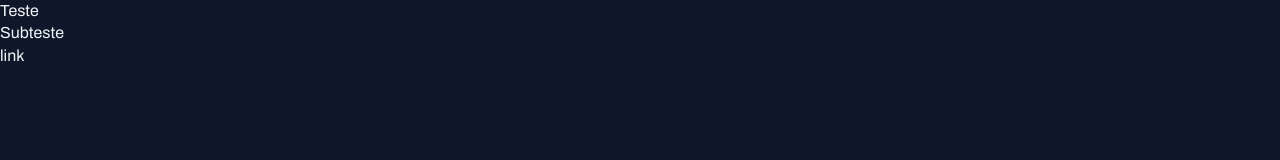
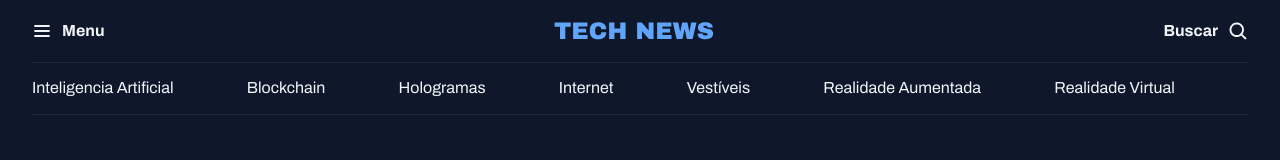
Before and after one commit to juliocesarneri/projeto-portal-de-noticias, a plain HTML site: page index.html in a window 1280 px wide. Drawn offline with Linux system fonts and the light colour scheme.

Commit message:
Criando o header na aplicação

```diff
--- a/index.html
+++ b/index.html
@@ -10,8 +10,31 @@
   <link href="https://fonts.googleapis.com/css2?family=Archivo:ital,wght@0,100..900;1,100..900&display=swap" rel="stylesheet">
 </head>
 <body>
-  <h1>Teste</h1>
-  <h2>Subteste</h2>
-  <a href="#">link</a>
+  <header class="container">
+    <nav id="primary" class="grid grid-flow-col">
+      <div>
+        <img src="assets/icons/List.svg" alt="Ícone de menu">
+        <strong>Menu</strong>
+      </div>
+
+      <div>
+        <img src="assets/logo.svg" alt="Logo do portal">
+      </div>
+
+      <div>
+        <strong>Buscar</strong>
+        <img src="assets/icons/MagnifyingGlass.svg" alt="Ícone de lupa para pesquisa">
+      </div>
+    </nav>
+    <nav id="secondary" class="grid grid-flow-col">
+      <a href="#">Inteligencia Artificial</a>
+      <a href="#">Blockchain</a>
+      <a href="#">Hologramas</a>
+      <a href="#">Internet</a>
+      <a href="#">Vestíveis</a>
+      <a href="#">Realidade Aumentada</a>
+      <a href="#">Realidade Virtual</a>
+    </nav>
+  </header>
 </body>
 </html>
--- a/styles/global.css
+++ b/styles/global.css
@@ -42,3 +42,18 @@ a:hover{
 h1, h2, h3{
   font: inherit;
 }
+
+.container{
+  max-width: 1280px;
+  padding-inline: 32px;
+  margin-inline: auto;
+}
+/* Utility-first */
+
+.grid{
+  display: grid;
+}
+
+.grid-flow-col{
+  grid-auto-flow: column;
+}
--- /dev/null
+++ b/styles/header.css
@@ -0,0 +1,24 @@
+#primary{
+  padding-block: 20px; /* Eixo vertical (em cima e em baixo) */
+
+  div{
+    display: flex;
+    align-items: center;
+    gap: 10px;
+  }
+
+  /* Nesting CSS */
+  div:nth-child(2){
+    margin-inline: auto; /* Eixo horizontal (esquerda e direita) */
+  }
+
+  div:nth-child(3){
+    justify-self: end;
+  }
+}
+
+#secondary{
+  padding-block: 14px;
+  border: solid 1px var(--stroke-color);
+  border-inline: none;
+}
--- a/styles/index.css
+++ b/styles/index.css
@@ -1 +1,2 @@
 @import url(global.css);
+@import url(header.css);
```
